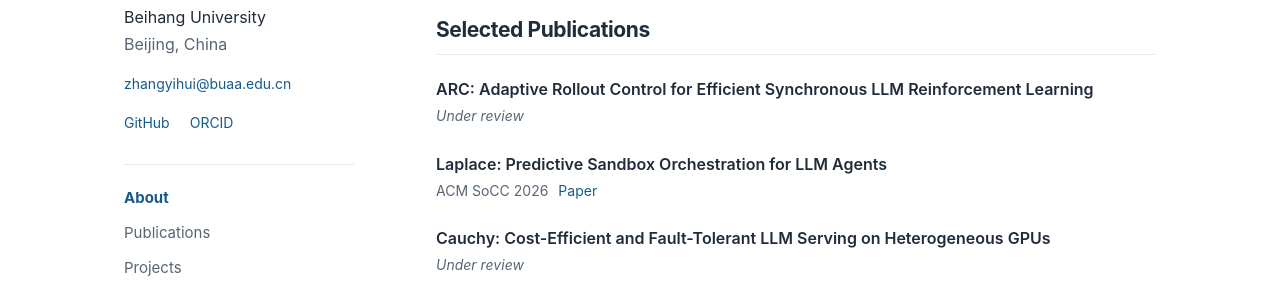
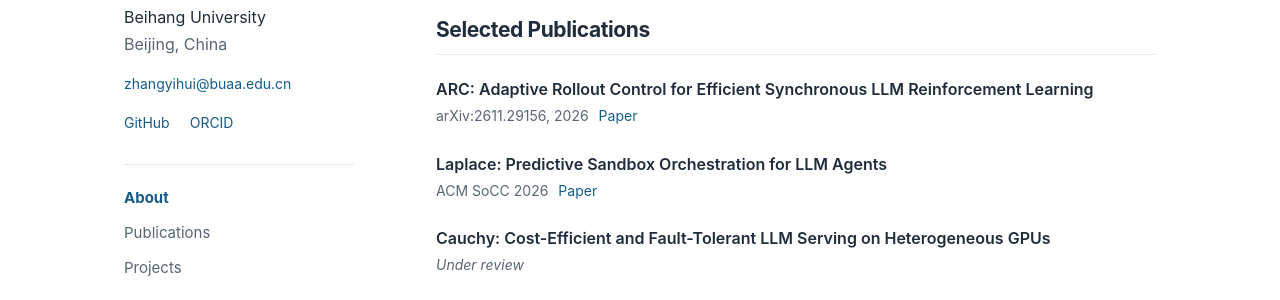
Before and after one commit to WilliamEricCheung/WilliamEricCheung.github.io, a Jekyll site: the page built from _pages/about.md, in a window 1280 px wide and 900 px high. Shown: the part 370-670 px from the top of the window. Built offline with Jekyll 4.4.1, drawn with Linux system fonts in a browser that asks for light colours.

Commit message:
Add ARC arXiv preprint reference

```diff
--- a/_data/research.yml
+++ b/_data/research.yml
@@ -1,7 +1,7 @@
 publications:
   - title: "ARC: Adaptive Rollout Control for Efficient Synchronous LLM Reinforcement Learning"
-    venue: "Under review"
-    review: true
+    venue: "arXiv:2611.29156, 2026"
+    paper: https://arxiv.org/abs/2611.29156
   - title: "Laplace: Predictive Sandbox Orchestration for LLM Agents"
     venue: "ACM SoCC 2026"
     url: /publication/socc26laplace
```
